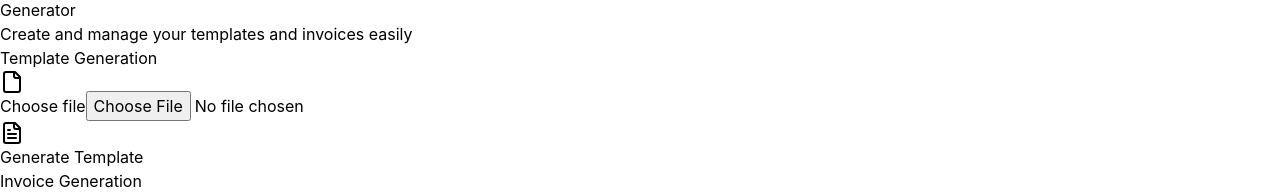
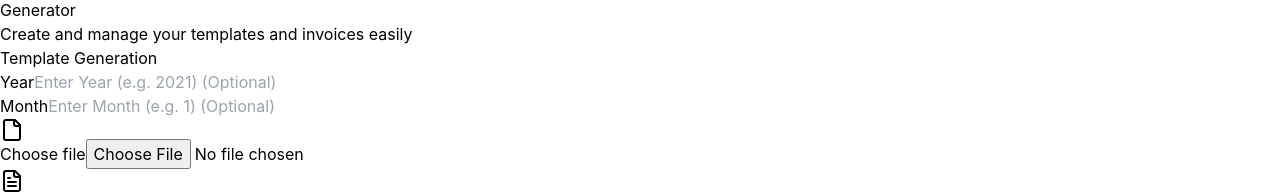
Before and after one commit to seinjonetan/portfolio_website, a React (Vite) app: page /invoice in a window 1280 px wide. Shown: the part 490-684 px from the top of the page. Built offline with nearby package versions, Linux system fonts and the light colour scheme; no server answers; what chartjs-plugin-zoom would draw is missing.

Commit message:
feat: added ability to define month and year for template

```diff
--- a/src/components/TemplateGenerator.tsx
+++ b/src/components/TemplateGenerator.tsx
@@ -2,6 +2,8 @@
 
 import { useEffect, useState } from "react";
 import { Button } from "@/components/ui/button";
+import { Input } from "@/components/ui/input";
+import { Label } from "@/components/ui/label";
 import { FileText } from "lucide-react";
 import { useTheme } from "@/ThemeProvider";
 import FileInput from "@/components/FileInput";
@@ -9,6 +11,10 @@ import { io } from "socket.io-client";
 
 export default function TemplateGenerator() {
   const socket = io(PYTHON_API);
+  const [formData, setFormData] = useState({
+    year: "",
+    month: "",
+  });
   const [csvFile, setCsvFile] = useState<File | null>(null);
   const [template, setTemplate] = useState<string | null>(null);
   const [progressMessage, setProgressMessage] = useState<string | null>(null);
@@ -25,12 +31,21 @@ export default function TemplateGenerator() {
     };
   }, []);
 
+  const handleChange = (e: React.ChangeEvent<HTMLInputElement>) => {
+    const { name, value } = e.target;
+    setFormData({
+      ...formData,
+      [name]: value,
+    });
+  };
+
   const handleCsvFile = (file: File | null) => {
     setCsvFile(file);
   };
 
   const handleGenerateTemplate = () => {
     const data = new FormData();
+    data.append("json", JSON.stringify(formData));
     if (csvFile) {
       data.append("file", csvFile);
     }
@@ -55,6 +70,34 @@ export default function TemplateGenerator() {
   return (
     <div className="space-y-6">
       <h2 className="text-2xl font-semibold">Template Generation</h2>
+      <div className="grid grid-cols-1 md:grid-cols-2 gap-4">
+        <div className="space-y-2">
+          <Label htmlFor="year">Year</Label>
+          <Input
+            id="year"
+            name="year"
+            placeholder="Enter Year (e.g. 2021) (Optional)"
+            value={formData.year}
+            onChange={handleChange}
+            className={`${
+              theme === "dark" ? "hover:bg-slate-800" : "hover:bg-gray-200"
+            }`}
+          />
+        </div>
+        <div className="space-y-2">
+          <Label htmlFor="addr2">Month</Label>
+          <Input
+            id="month"
+            name="month"
+            placeholder="Enter Month (e.g. 1) (Optional)"
+            value={formData.month}
+            onChange={handleChange}
+            className={`${
+              theme === "dark" ? "hover:bg-slate-800" : "hover:bg-gray-200"
+            }`}
+          />
+        </div>
+      </div>
       <div className="space-y-4">
         <FileInput
           onChange={handleCsvFile}
```
